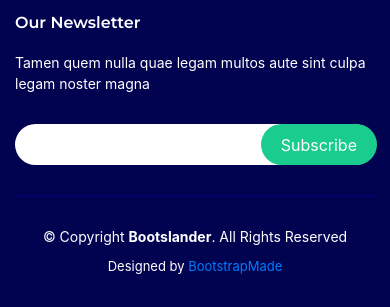
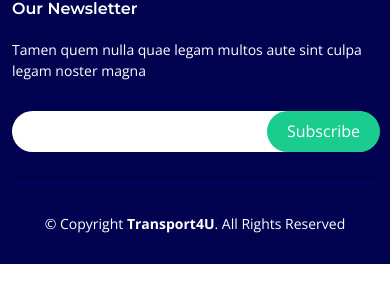
Before and after one commit to SergejsZ/IoT_UDP_CA, a Flask app: page /logged_in in a window 390 px wide. Shown: the part 5238-5545 px from the top of the page. After the commit the page ends 5502 px from the top, so only its background shows below. Run offline with Flask 2, Linux system fonts and the light colour scheme; some libraries are stand-ins or nearby versions.

```diff
--- a/static/css/logged_in.css
+++ b/static/css/logged_in.css
@@ -91,6 +91,7 @@ h1{
     border:none;
     color:white;
     text-decoration:none;
+    border-radius:20px;
 
 }
 
--- a/static/css/login.css
+++ b/static/css/login.css
@@ -66,5 +66,6 @@ margin-top: 10%;
     padding: 40px;
     text-align: center;
     margin: auto;
+    margin-top:10%;
   }
 }
--- a/templates/base.html
+++ b/templates/base.html
@@ -27,10 +27,6 @@
     <link href="/static/css/buses.css" rel="stylesheet">
 
     <!-- Template Main CSS File For Login/Register Page -->
-    <link href="/static/css/bootstrap.min.css" rel="stylesheet"
-          integrity="sha384-wEmeIV1mKuiNpC+IOBjI7aAzPcEZeedi5yW5f2yOq55WWLwNGmvvx4Um1vskeMj0" crossorigin="anonymous">
-    <link rel="stylesheet" href="https://stackpath.bootstrapcdn.com/bootstrap/4.5.0/css/bootstrap.min.css"
-          integrity="sha384-9aIt2nRpC12Uk9gS9baDl411NQApFmC26EwAOH8WgZl5MYYxFfc+NcPb1dKGj7Sk" crossorigin="anonymous">
     <link href="/static/css/login.css" rel="stylesheet">
 
 
@@ -103,14 +99,7 @@
 
     <div class="container">
         <div class="copyright">
-            &copy; Copyright <strong><span>Bootslander</span></strong>. All Rights Reserved
-        </div>
-        <div class="credits">
-            <!-- All the links in the footer should remain intact. -->
-            <!-- You can delete the links only if you purchased the pro version. -->
-            <!-- Licensing information: https://bootstrapmade.com/license/ -->
-            <!-- Purchase the pro version with working PHP/AJAX contact form: https://bootstrapmade.com/bootslander-free-bootstrap-landing-page-template/ -->
-            Designed by <a href="https://bootstrapmade.com/">BootstrapMade</a>
+            &copy; Copyright <strong><span>Transport4U</span></strong>. All Rights Reserved
         </div>
     </div>
 </footer><!-- End Footer -->
--- a/templates/logged_in.html
+++ b/templates/logged_in.html
@@ -5,7 +5,7 @@
     <div class="container d-flex align-items-center justify-content-between">
 
       <div class="logo">
-        <h1><a href="index.html"><span>Transport4U</span></a></h1>
+        <h1><a href="/logged_in"><span>Transport4U</span></a></h1>
         <!-- Uncomment below if you prefer to use an image logo -->
         <!-- <a href="index.html"><img src="assets/img/logo.png" alt="" class="img-fluid"></a>-->
       </div>
```
